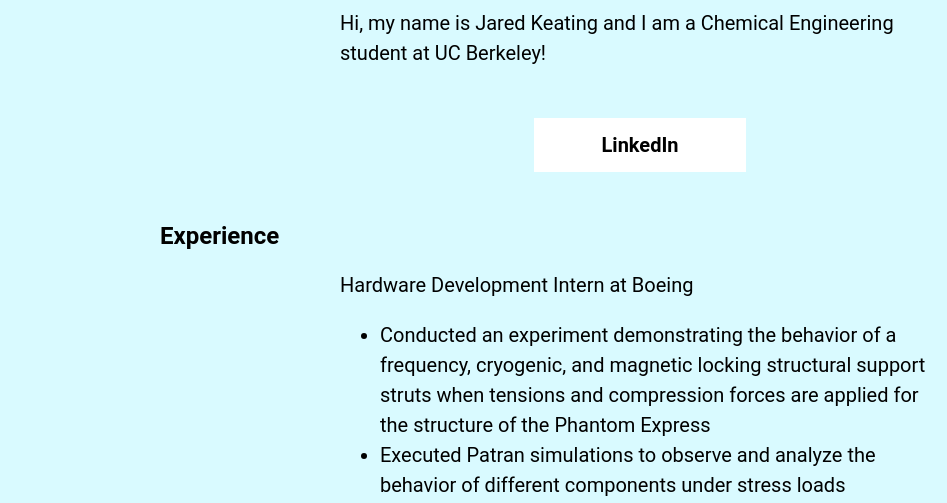
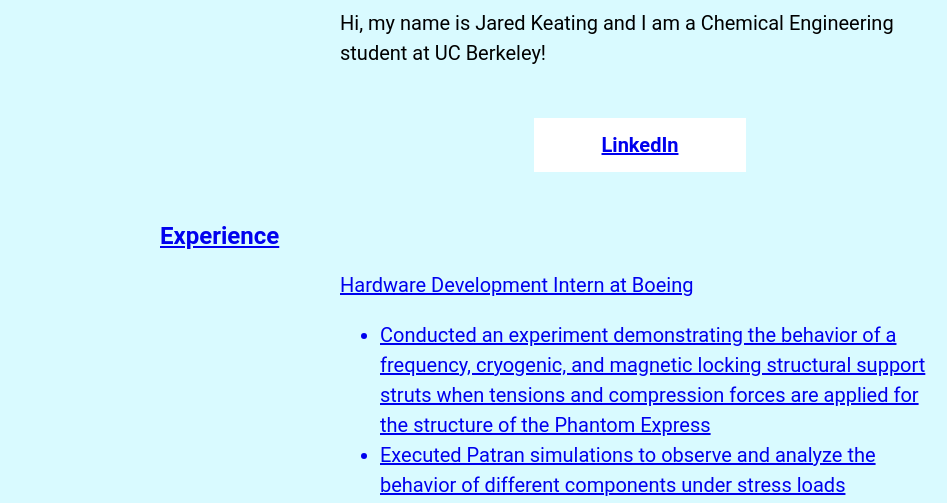
Before and after one commit to j-keating0002/j-keating0002.github.io, a plain HTML site: page index.html in a window 1280 px wide. Shown: the part 560-1063 px from the top of the page, without its empty margins (0-947 px from the left). Drawn offline with Linux system fonts and the light colour scheme.

Commit message:
Add files via upload

```diff
--- a/index.html
+++ b/index.html
@@ -12,7 +12,8 @@
   <div id="thumbnail"><img src="headshot.png" height=400px></div>
   <div class="container">
   <div class="description"> Hi, my name is Jared Keating and I am a Chemical Engineering student at UC Berkeley!</div>
-  <div id="link" href="https://www.linkedin.com/in/jaredkeating">LinkedIn</div>
+  <div id="link">
+    <a href="https://www.linkedin.com/in/jaredkeating">LinkedIn</div>
   <h2>Experience</h2>
   <div class="description">
     Hardware Development Intern at Boeing
```
